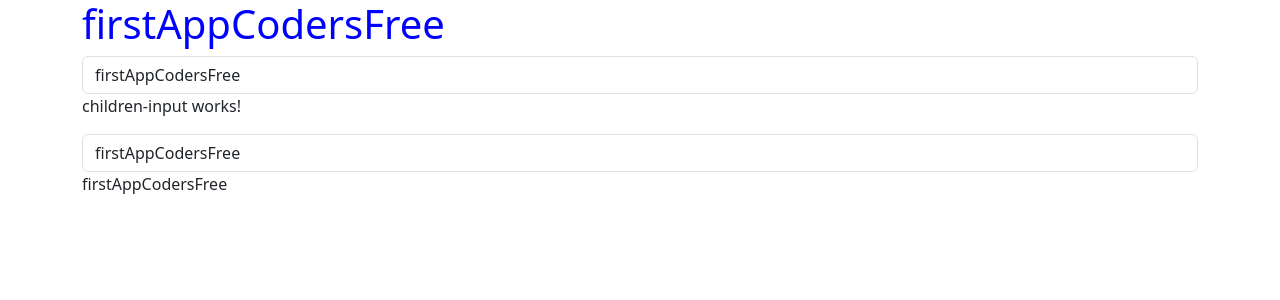
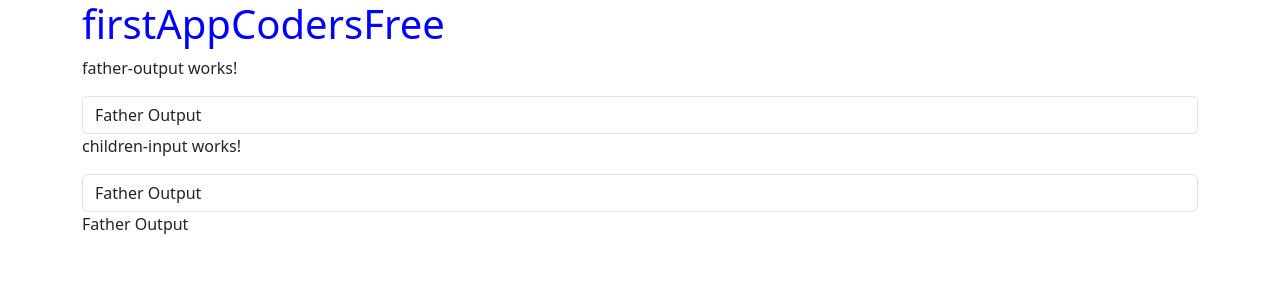
Before and after one commit to ponsianodeloor/firstAppAngularCodersFree, an Angular app: page / in a window 1280 px wide. Shown: the top 300 px of the page. Built offline with nearby package versions, Linux system fonts and the light colour scheme.

Commit message:
uso de EvntEmitter y Output para enviar un valor desde el evento keyUp de una propiedad Title

```diff
--- a/src/app/app.component.html
+++ b/src/app/app.component.html
@@ -25,9 +25,10 @@
   <app-form-reactive-form-group></app-form-reactive-form-group>
   <app-form-reactive-form-builder></app-form-reactive-form-builder>
   <app-children-input title="{{title}}"></app-children-input>
-  -->
   <input type="text" class="form-control" [(ngModel)]="title">
   <app-children-input [title]="title"></app-children-input>
+  -->
+  <app-father-output></app-father-output>
 </div>
 
 
--- a/src/app/app.module.ts
+++ b/src/app/app.module.ts
@@ -14,6 +14,7 @@ import { FormReactiveComponent } from './form-reactive/form-reactive.component';
 import { FormReactiveFormGroupComponent } from './form-reactive-form-group/form-reactive-form-group.component';
 import { FormReactiveFormBuilderComponent } from './form-reactive-form-builder/form-reactive-form-builder.component';
 import { ChildrenInputComponent } from './children-input/children-input.component';
+import { FatherOutputComponent } from './father-output/father-output.component';
 
 @NgModule({
   declarations: [
@@ -28,7 +29,8 @@ import { ChildrenInputComponent } from './children-input/children-input.componen
     FormReactiveComponent,
     FormReactiveFormGroupComponent,
     FormReactiveFormBuilderComponent,
-    ChildrenInputComponent
+    ChildrenInputComponent,
+    FatherOutputComponent
   ],
   imports: [
     BrowserModule,
--- a/src/app/children-input/children-input.component.html
+++ b/src/app/children-input/children-input.component.html
@@ -1,4 +1,4 @@
 <p>children-input works!</p>
 
-<input type="text" class="form-control" [(ngModel)]="title">
+<input type="text" class="form-control" [(ngModel)]="title" (keyup)="changeTitle()">
 {{title}}
--- a/src/app/children-input/children-input.component.ts
+++ b/src/app/children-input/children-input.component.ts
@@ -1,4 +1,4 @@
-import { Component, Input } from '@angular/core';
+import { Component, Input, EventEmitter, Output } from '@angular/core';
 
 @Component({
   selector: 'app-children-input',
@@ -7,4 +7,11 @@ import { Component, Input } from '@angular/core';
 })
 export class ChildrenInputComponent {
   @Input() title: string | undefined;
+
+  @Output() titleChange = new EventEmitter<string>();
+
+  changeTitle() {
+    this.titleChange.emit(this.title);
+  }
+
 }
--- /dev/null
+++ b/src/app/father-output/father-output.component.html
@@ -0,0 +1,6 @@
+<p>father-output works!</p>
+
+<input type="text" class="form-control" [(ngModel)]="title">
+<!-- <app-children-input [title]="title" (titleChange)="title = 'Prueba'" ></app-children-input> -->
+<!-- <app-children-input [title]="title" (titleChange)="title = $event" ></app-children-input> -->
+<app-children-input [(title)]="title"></app-children-input>
--- /dev/null
+++ b/src/app/father-output/father-output.component.ts
@@ -0,0 +1,10 @@
+import { Component } from '@angular/core';
+
+@Component({
+  selector: 'app-father-output',
+  templateUrl: './father-output.component.html',
+  styleUrls: ['./father-output.component.css']
+})
+export class FatherOutputComponent {
+  title = 'Father Output';
+}
```
Also changed, not shown: src/app/father-output/father-output.component.css (added), 1 other file (tests, documents, lock files or other folders).
